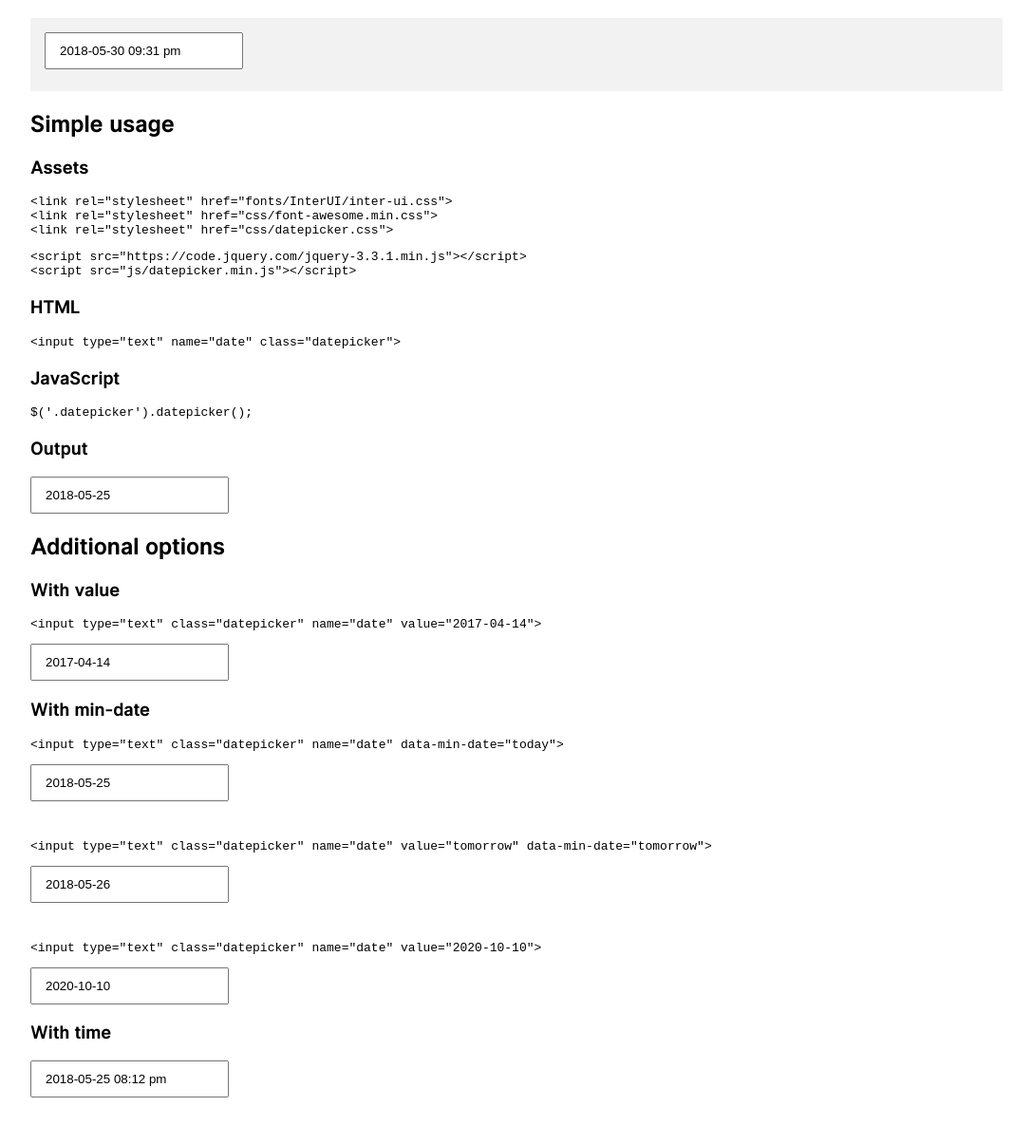
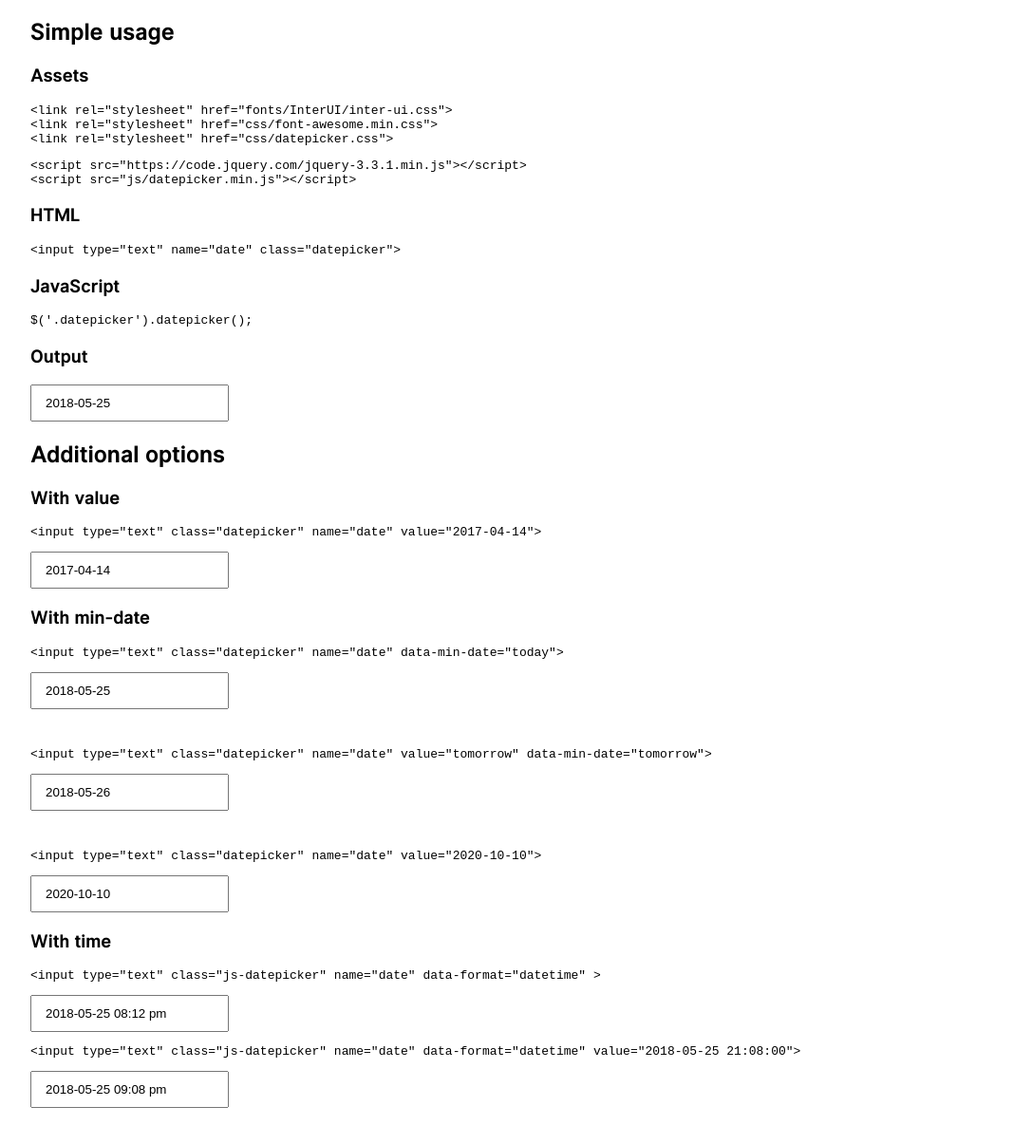
Before and after one commit to mageshravi/datepicker, a website: page public/index.html in a window 1280 px wide. Shown: the part 63-1268 px from the top of the page at 95% size, without its empty margins (96-1183 px from the left). Before the commit the page ends 1227 px from the top, so only its background shows below. Drawn offline with nearby package versions, Linux system fonts and the light colour scheme.

Commit message:
Cleanup
- Cleans up sample index.html file.

```diff
--- a/public/index.html
+++ b/public/index.html
@@ -25,10 +25,6 @@
 <body>
     <div class="container">
         <h1>DatePicker</h1>
-
-        <div class="tryout">
-            <input type="text" class="js-datepicker" name="date" data-format="datetime" value="2018-05-30 21:31:00">
-        </div>
 
         <h2>Simple usage</h2>
 
@@ -67,7 +63,13 @@
         <input type="text" class="js-datepicker" name="date" value="2020-10-10" data-min-date="tomorrow">
 
         <h3>With time</h3>
+        <pre class="prettyprint">&lt;input type="text" class="js-datepicker" name="date" data-format="datetime" &gt;</pre>
         <input type="text" class="js-datepicker" name="date" data-format="datetime">
+
+        <pre class="prettyprint">&lt;input type="text" class="js-datepicker" name="date" data-format="datetime" value="2018-05-25 21:08:00"&gt;</pre>
+        <input type="text" class="js-datepicker" name="date" data-format="datetime" value="2018-05-25 21:08:00">
+
+        <div style="height: 350px"></div>
     </div>
 
 
```
